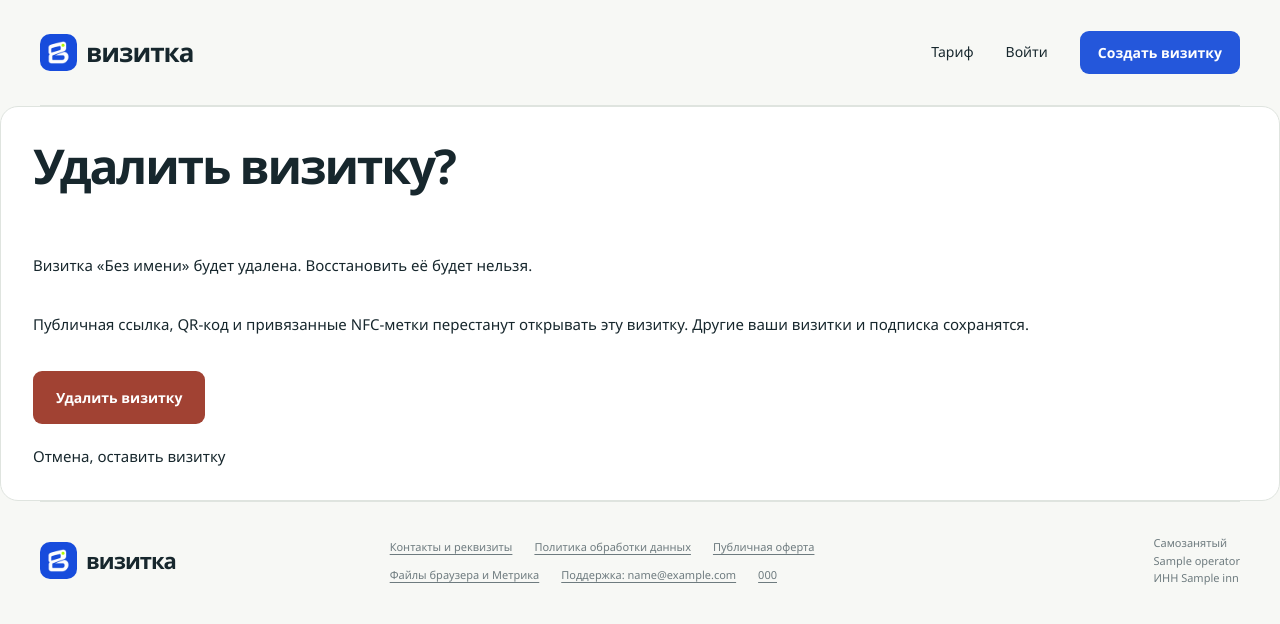
After one commit to Miha1990/visiooo, a Django app: template app/templates/cards/delete.html in a window 1280 px wide. The commit adds this page. Shown: the top 624 px of the page. Run offline with Django 4.2, Linux system fonts and the light colour scheme; the template is opened without the code that fills it: most values are stand-ins (such as "Sample title", 1, 10 or a date in 2020).

Commit message:
Expose card deletion with owner confirmation

```diff
--- a/app/cards/views.py
+++ b/app/cards/views.py
@@ -193,8 +193,12 @@ def unpublish(request, pk):
 
 
 @login_required
-@require_POST
+@never_cache
+@require_http_methods(['GET', 'POST'])
 def delete(request, pk):
+    card = own_card(request.user, pk)
+    if request.method == 'GET':
+        return render(request, 'cards/delete.html', {'card': card})
     delete_card(request.user, pk)
     messages.success(request, 'Визитка удалена.')
     return redirect303('/app/cards')
--- a/app/templates/cards/dashboard.html
+++ b/app/templates/cards/dashboard.html
@@ -22,6 +22,7 @@
 </nav><p class="client-share-status" data-client-share-status role="status" aria-live="polite"></p>
 {% if card.status != 'published' or not active_pro or card.blocked %}<p class="client-hint">QR-код и ссылка станут доступны посетителям после публикации с активной подпиской.</p>{% endif %}
 <p class="client-hint"><a href="{% url 'qr' card.pk %}" download="vizitka-qr.png">Скачать QR-код</a></p>
+<p class="client-hint"><a href="{% url 'delete' card.pk %}">Удалить визитку</a></p>
 <dialog class="client-dialog" data-share-dialog aria-labelledby="share-dialog-title"><form method="dialog"><button class="client-dialog-close" aria-label="Закрыть">Закрыть</button></form><h2 id="share-dialog-title">Отправить визитку</h2><p>Скопируйте ссылку и отправьте её получателю.</p><label for="client-share-url">Ссылка на визитку</label><input id="client-share-url" value="{{ public_url }}" readonly></dialog>
 {% else %}<div class="client-welcome"><svg aria-hidden="true"><use href="#client-cards"/></svg><h1>Ваша первая визитка</h1><p>Выберите шаблон, добавьте фото и контакты — всё будет под рукой.</p><form method="post">{% csrf_token %}<button class="button">Создать визитку</button></form></div>{% endif %}
 </section>{% endblock %}
--- /dev/null
+++ b/app/templates/cards/delete.html
@@ -0,0 +1,13 @@
+{% extends 'base.html' %}
+{% block title %}Удаление визитки{% endblock %}
+{% block content %}
+<section class="panel stack" aria-labelledby="delete-title">
+  <h1 id="delete-title">Удалить визитку?</h1>
+  <p>Визитка «{{ card.draft.name|default:'Без имени' }}» будет удалена. Восстановить её будет нельзя.</p>
+  <p>Публичная ссылка, QR-код и привязанные NFC-метки перестанут открывать эту визитку. Другие ваши визитки и подписка сохранятся.</p>
+  <form method="post" action="{% url 'delete' card.pk %}">
+    {% csrf_token %}<button type="submit" class="button danger-button">Удалить визитку</button>
+  </form>
+  <a href="{% url 'dashboard' %}?card={{ card.pk }}">Отмена, оставить визитку</a>
+</section>
+{% endblock %}
--- a/app/templates/cards/edit.html
+++ b/app/templates/cards/edit.html
@@ -73,7 +73,7 @@
         </form>
         {% if card.status == 'published' %}<form method="post" action="{% url 'unpublish' card.pk %}">{% csrf_token %}<button class="text-button">Снять с публикации</button></form>{% endif %}
       </div>
-      <details class="danger-zone"><summary>Удалить визитку</summary><p>Публичный доступ закроется. Вернуть эту визитку будет нельзя.</p><form method="post" action="{% url 'delete' card.pk %}">{% csrf_token %}<button class="button danger-button">Удалить навсегда</button></form></details>
+      <div class="danger-zone"><a href="{% url 'delete' card.pk %}">Удалить визитку</a></div>
     </div>
     <aside class="preview-column"><div class="preview-sticky">
       <div class="preview-label"><span class="tiny-dot"></span> ПРЕДПРОСМОТР <span>360 пикс.</span></div>
```
Also changed, not shown: app/tests/test_client_dashboard.py (+39 -0 lines), app/tests/test_vertical.py (+1 -1 lines).
